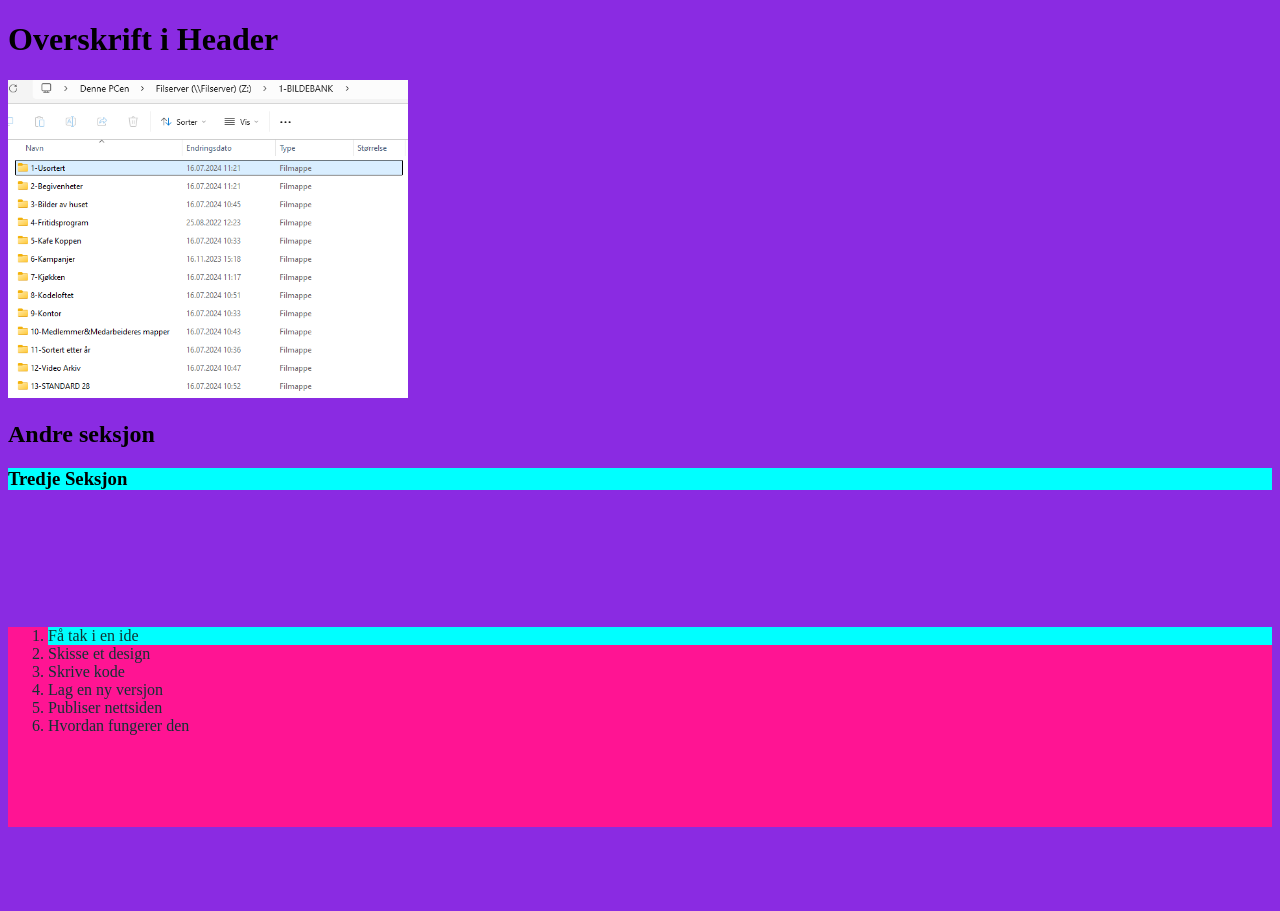
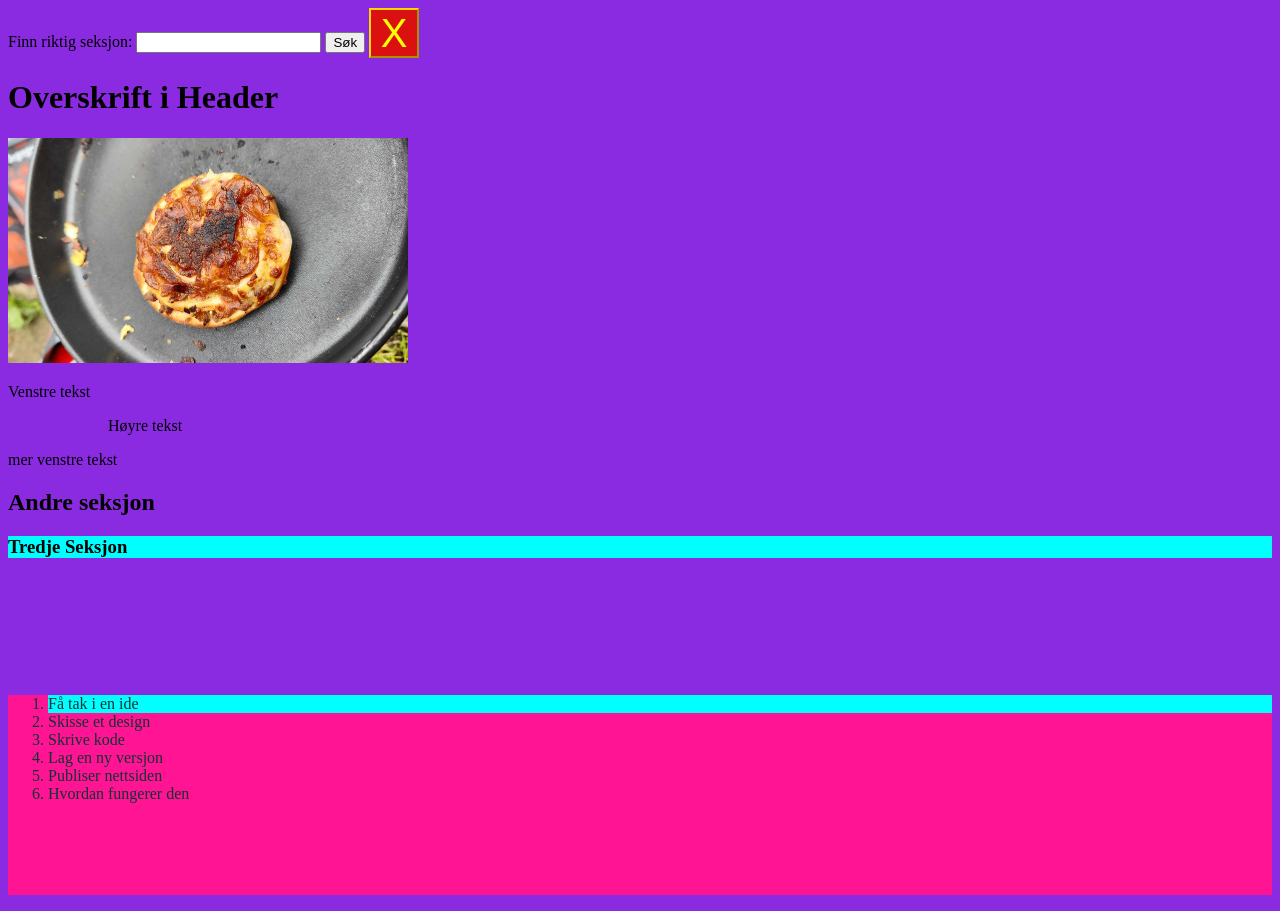
Before and after one commit to Bartelus/Kodeloftet-AndreGangSOLGT, a website: page index.html in a window 1280 px wide. Before the commit the page ends 843 px from the top, so only its background shows below. Drawn offline with Linux system fonts and the light colour scheme.

Commit message:
Added searchbar

```diff
--- a/index.html
+++ b/index.html
@@ -1,5 +1,15 @@
 <!DOCTYPE html>
 <html lang="en">
+
+
+         <title>Utvikler Prosess </title>
+
+    <meta charset="UTF-8" />
+    <meta name="viewport" content="width=device-width" />
+    <link rel="stylesheet" href="styles.css" />
+
+    <script type="module" src="script.js"></script>
+
 
 <!--
       Body elementet inneholder det som faktisk vises på siden
@@ -9,12 +19,16 @@
 
   <head>
 
-    <title>Utvikler Prosess</title>
-    <meta charset="UTF-8" />
-    <meta name="viewport" content="width=device-width" />
-    <link rel="stylesheet" href="styles.css" />
 
-    <script type="module" src="script.js"></script>
+    <search>
+      <form action="./search/">
+        <label for="Seksjon">Finn riktig seksjon:</label>
+        <input type="search" id="Seksjon" name="q" />
+        <button type="submit">Søk</button>
+        <button type="reset"
+        class="X-button">X</button>
+      </form>
+    </search>
 
 </head>
 
@@ -25,9 +39,13 @@
 
   <img
   class="fit-picture"
-  src="Images/BildebankSortert.png"
-  alt="Bilde av en jælla kul kis" />
+  src="Images/Snapchat-1398239529.jpg"
+  alt="Bilde av en jælla kul kis"
+  draggable="true"/>
 
+  <p> Venstre tekst</p>
+<aside> <p> Høyre tekst </p> </aside>
+<p> mer venstre tekst </p>
 
 </header>
 
@@ -35,6 +53,9 @@
   <section>
     <h2> Andre seksjon </h2>
     <h3 class="background-blue"> Tredje Seksjon </h3>
+
+
+
   </section>
 
 <br />
--- a/styles.css
+++ b/styles.css
@@ -8,6 +8,15 @@ color: rgb(16, 51, 51);
 margin-top: 100px;
 }
 
+aside {margin-left: 100px;}
+
 .background-blue {background-color: aqua;}
 
-img {width: 400px;}
+.X-button {background-color: rgb(219, 17, 17);
+block-size: 50px;
+width: 50px;
+font-size: 40px;
+color: yellow;
+border-color: gold;}
+
+img {width: 400px}
```
Also changed, not shown: Images/Snapchat-1398239529.jpg (added), script.js (line endings or trailing spaces).
